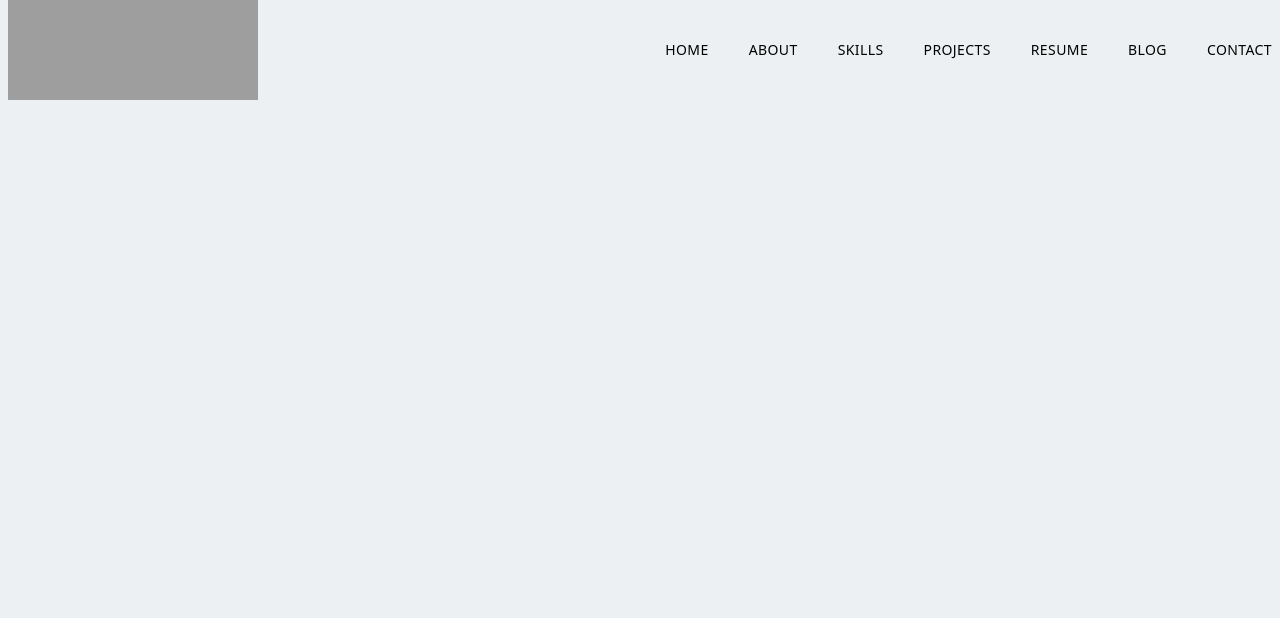
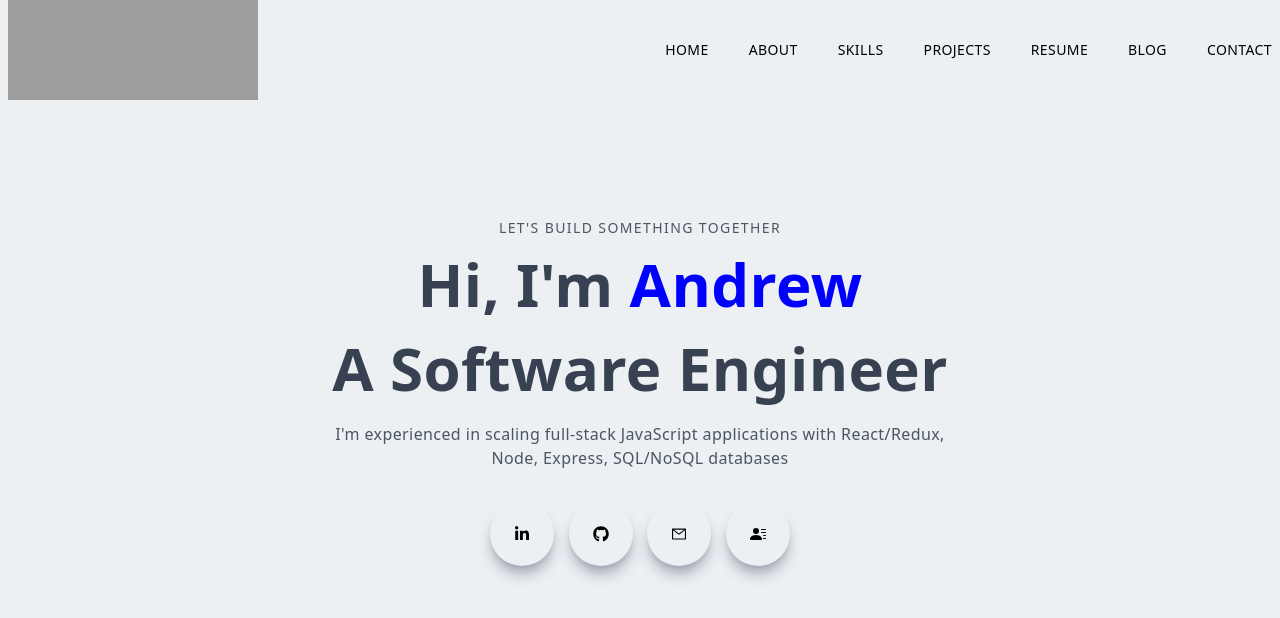
Before and after one commit to andrewcpark/personal-website, a Next.js app: page / in a window 1280 px wide. Shown: the top 618 px of the page. Built offline with nearby package versions, Linux system fonts and the light colour scheme; grey boxes are pictures that could not be loaded.

Commit message:
added title page

```diff
--- /dev/null
+++ b/components/Main.jsx
@@ -0,0 +1,36 @@
+import React from 'react'
+import { AiOutlineClose, AiOutlineMenu, AiOutlineMail} from 'react-icons/ai';
+import {FaLinkedinIn, FaGithub} from 'react-icons/fa';
+import {BsFillPersonLinesFill} from 'react-icons/bs';
+
+const Main = () => {
+  return (
+    <div className='w-full h-screen text-center'>
+        <div className='max-w-[1240px] w-full h-full mx-auto p-2 flex justify-center items-center'>
+            <div>
+                <p className='uppercase text-sm tracking-widest text-gray-600'> Let's Build Something Together </p>
+                <h1 className='py-4 text-gray-700'> Hi, I'm <span className='text-[blue]'> Andrew </span> </h1>
+                <h1 className='py-2 text-gray-700'> A Software Engineer </h1>
+                <p className='py-4 text-gray-600 sm:max-w-[70%] m-auto'> I'm experienced in scaling full-stack JavaScript applications
+                with React/Redux, Node, Express, SQL/NoSQL databases</p>
+                <div className='flex items-center justify-between max-w-[300px] m-auto py-4'>
+                    <div className='rounded-full shadow-lg shadow-gray-400 p-6 cursor-pointer hover:scale-110 ease-in duration-300'>
+                        <FaLinkedinIn/>
+                    </div>
+                    <div className='rounded-full shadow-lg shadow-gray-400 p-6 cursor-pointer hover:scale-110 ease-in duration-300'>
+                    <FaGithub />
+                    </div>
+                    <div className='rounded-full shadow-lg shadow-gray-400 p-6 cursor-pointer hover:scale-110 ease-in duration-300'>
+                    <AiOutlineMail/>
+                    </div>
+                    <div className='rounded-full shadow-lg shadow-gray-400 p-6 cursor-pointer hover:scale-110 ease-in duration-300'>
+                    <BsFillPersonLinesFill/>
+                    </div>
+                </div>
+            </div>
+        </div>
+    </div>
+  )
+}
+
+export default Main;
--- a/pages/index.js
+++ b/pages/index.js
@@ -1,6 +1,7 @@
 import Head from 'next/head'
 import Image from 'next/image'
 import Navbar from '../components/Navbar'
+import Main from '../components/Main'
 
 export default function Home() {
   return (
@@ -12,7 +13,7 @@
       </Head>
 
     <Navbar/>
-
+    <Main/>
     </div>
   )
 }
```
Also changed, not shown: components/Navbar.jsx (+4 -3 lines).
